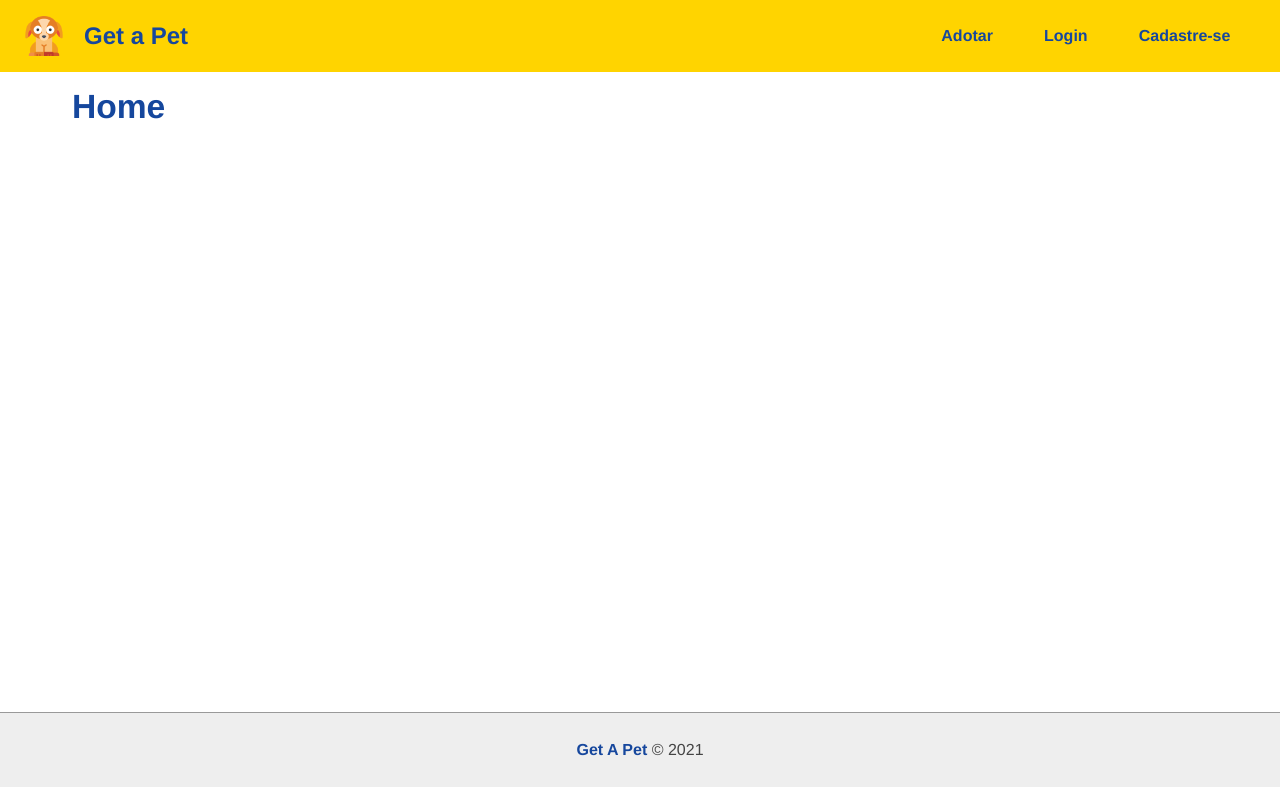
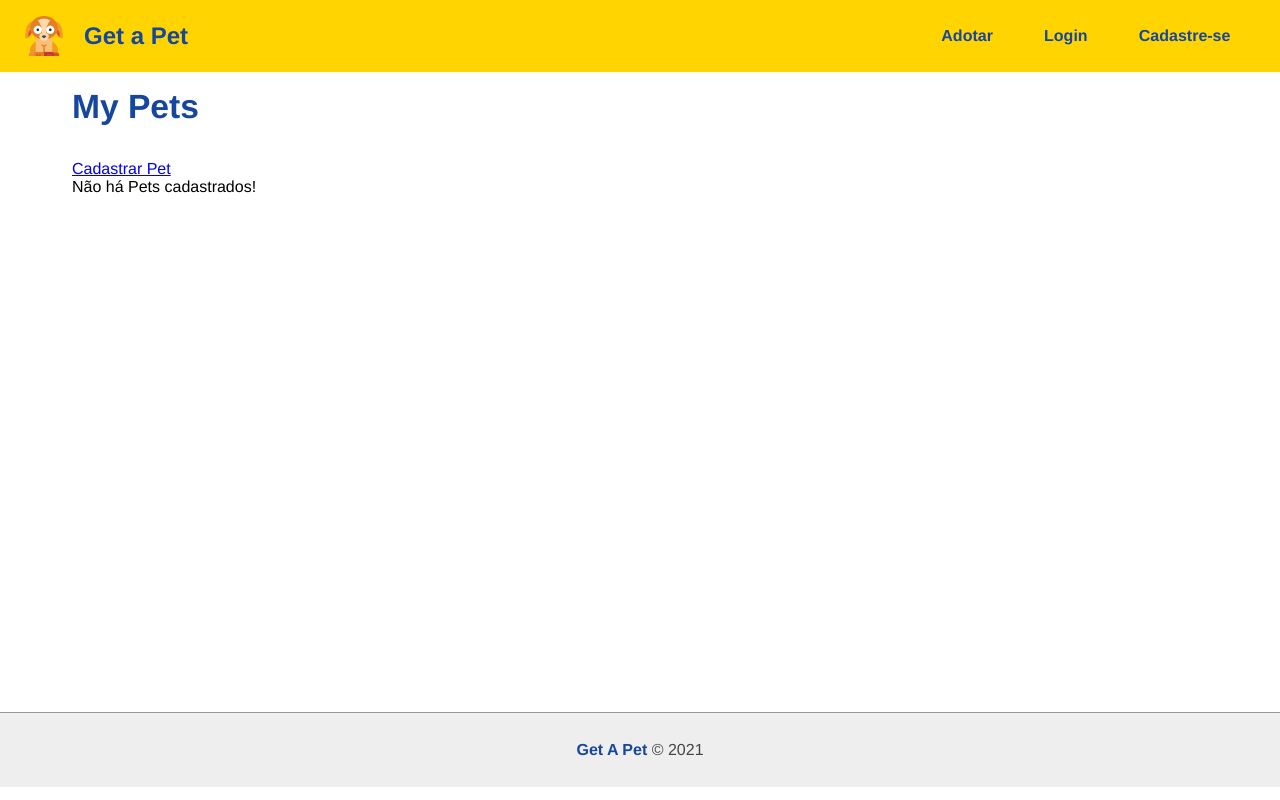
Before and after one commit to GeovanneCallegaro/Petshop-Get-a-Pet, a React (Create React App) app in the folder frontend/: page /pet/mypets in a window 1280 px wide. Built offline with nearby package versions, Linux system fonts and the light colour scheme.

Commit message:
creating page to display pets

```diff
--- a/frontend/src/App.jsx
+++ b/frontend/src/App.jsx
@@ -11,6 +11,7 @@ import { Home } from './components/pages/Home.jsx'
 import { Login } from './components/pages/Auth/Login.jsx'
 import { Register } from './components/pages/Auth/Register.jsx'
 import { Profile } from './components/pages/User/Profile.jsx'
+import { MyPets } from './components/pages/Pets/MyPets.jsx'
 
 /* Context */
 import {UserProvider} from './context/UserContext.jsx'
@@ -33,6 +34,9 @@ function App() {
           <Route path="/user/profile">
             <Profile></Profile>
           </Route>
+          <Route path="/pet/mypets">
+            <MyPets></MyPets>
+          </Route>
           <Route path="/">
             <Home></Home>
           </Route>
--- a/frontend/src/components/layout/Navbar.jsx
+++ b/frontend/src/components/layout/Navbar.jsx
@@ -25,6 +25,9 @@ export function Navbar() {
         (
           <>
             <li>
+              <Link to='/pet/mypets'>Meus Pets</Link>
+            </li>
+            <li>
               <Link to='/user/profile'>Meu perfil</Link>
             </li>
             <li onClick={logout}>
--- /dev/null
+++ b/frontend/src/components/pages/Pets/MyPets.jsx
@@ -0,0 +1,21 @@
+import { useState, useEffect } from "react"
+import { Link } from 'react-router-dom';
+
+export function MyPets() {
+  const [pets, setPets] = useState([])
+
+  return (
+    <section>
+      <div>
+        <h1>My Pets</h1>
+        <Link to="/pet/add"> Cadastrar Pet</Link>
+      </div>
+      <div>
+        {pets.length > 0 ?
+          <p>Meus pets cadastrados</p> :
+          <p>Não há Pets cadastrados!</p>
+        }
+      </div>
+    </section>
+  )
+}
```
Also changed, not shown: 1 other file (tests, documents, lock files or other folders).
